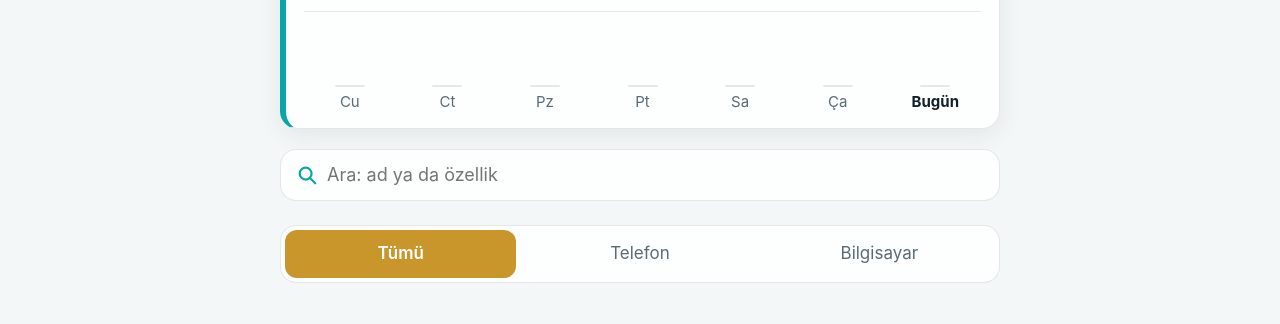
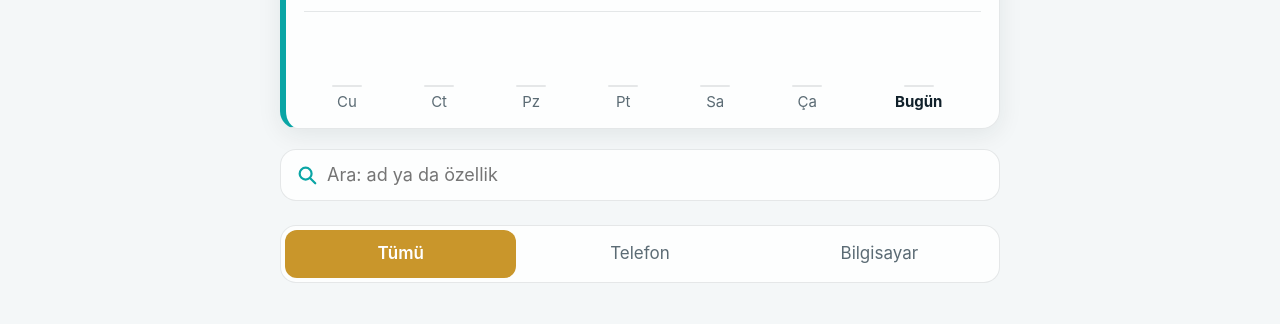
Before and after one commit to antepbolge-web/idebox-vitrin, a plain HTML site: page index.html in a window 1280 px wide. Shown: the part 469-793 px from the top of the page. Drawn offline with Linux system fonts and the light colour scheme.

Commit message:
Mini grafik: bugünün sütunu geniş, dar ekranda taşma yok
Co-Authored-By: Claude Opus 5.5 <noreply@anthropic.com>
Claude-Session: https://claude.ai/code/session_01AxSkhL564uAxx8b46XLCa8

```diff
--- a/index.html
+++ b/index.html
@@ -112,6 +112,8 @@
   .hafta .cubuk.sifir { height: 2px !important; border-radius: 1px; background: var(--ayrac); }
   .hafta .gunad { margin-top: 4px; font-size: 15px; color: var(--soluk); }
   .hafta .bugun .cubuk:not(.sifir) { background: var(--turkuaz); }
+  .hafta .gun.bugun { flex-grow: 1.45; } /* "Bugün" etiketi dar ekranda da sığsın */
+  @media (max-width: 359px) { .hafta { gap: 3px; } .hafta .gunad { font-size: 14px; } }
   .hafta .bugun .deger, .hafta .bugun .gunad { color: inherit; font-weight: 700; }
   .gunluk .gunluk-simge { font-size: 30px; line-height: 1; flex: 0 0 auto; }
   .gunluk .gunluk-metin { min-width: 0; }
```
